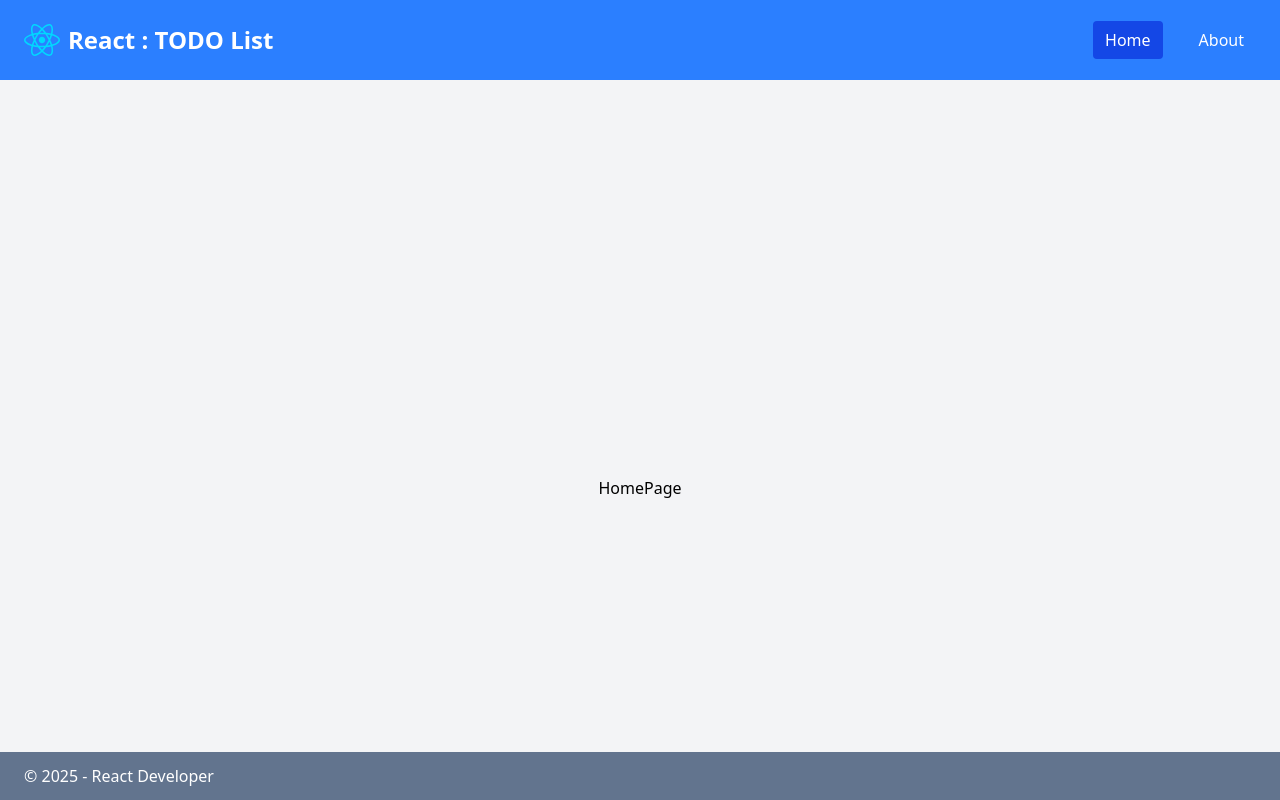
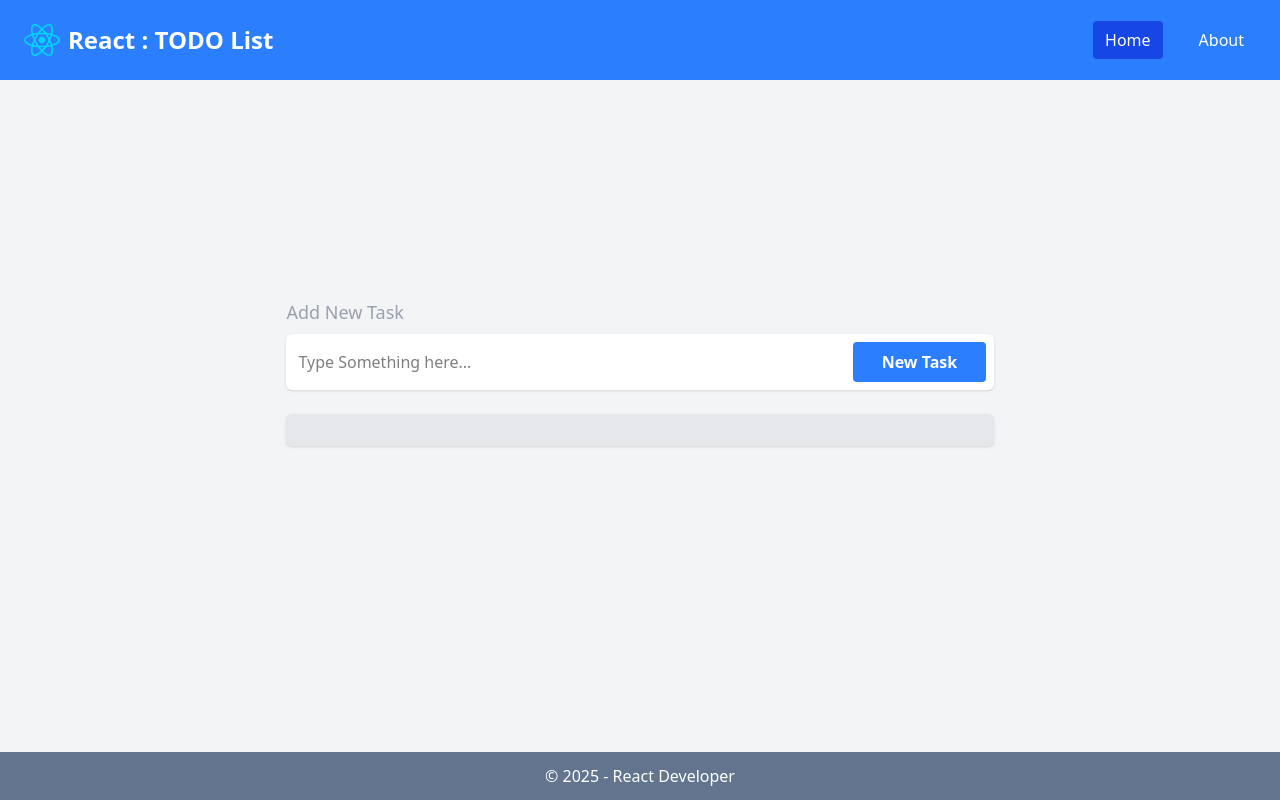
Before and after one commit to pr-skntc/React-WebApp, a React (Vite) app: page / in a window 1280 px wide. Built offline with nearby package versions, Linux system fonts and the light colour scheme.

Commit message:
25/8/68 16:49

```diff
--- /dev/null
+++ b/src/Components/NewTask.jsx
@@ -0,0 +1,46 @@
+import React, { useState } from "react";
+
+function NewTask({ addTask }) {
+  const [title, setTitle] = useState("");
+  const submitForm = (e) => {
+    e.preventDefault();
+
+    const task = {
+      title,
+      date: new Date().toLocaleString(),
+    };
+
+    addTask(task);
+  };
+
+  return (
+    <>
+      <form onSubmit={submitForm}>
+        <label htmlFor="title" className="text-lg text-gray-400">
+          Add New Task
+        </label>
+        <div className="flex gap-x-2 bg-white rounded-md shadow-sm p-2 pl-3 mt-2">
+          <input
+            id="title"
+            type="text"
+            className="focus:outline-none w-full"
+            maxLength="30"
+            placeholder="Type Something here..."
+            autoFocus
+            required
+            value={title}
+            onChange={(e) => setTitle(e.target.value)}
+          />
+          <button
+            type="submit"
+            className="w-40 px-3 py-2 rounded font-semibold bg-blue-500 text-white hover:bg-blue-700"
+          >
+            New Task
+          </button>
+        </div>
+      </form>
+    </>
+  );
+}
+
+export default NewTask;
--- /dev/null
+++ b/src/Components/TodoItem.jsx
@@ -0,0 +1,17 @@
+function TodoItem(props) {
+  return (
+    <li className="flex bg-white rounded shadow-sm p-4 mt-4 first:mt-0">
+      <div className="flex gap-x-4 mr-auto items-center">
+        <div className="h-6 w-6 rounded-full shadow-sm text-white text-sm bg-teal-400 text-center ">
+          {props.id + 1}
+        </div>
+        <div>
+          <p className="font-semibold">{props.todo.title}</p>
+          <p className="text-sm text-gray-400">{props.todo.date}</p>
+        </div>
+      </div>
+    </li>
+  );
+}
+
+export default TodoItem;
--- a/src/Layouts/MainLayout.jsx
+++ b/src/Layouts/MainLayout.jsx
@@ -8,8 +8,9 @@
     <>
       <Navbar />
       <main>
-        <div className="px-4 md:px-6 pt-12 pb-24 w-full xl:w-[59%] space-y-6"></div>
-        <Outlet />
+        <div className="px-4 md:px-6 pt-2 pb-24 w-full xl:w-[59%] space-y-6">
+          <Outlet />
+        </div>
       </main>
       <Footer />
     </>
--- a/src/Pages/HomePage.jsx
+++ b/src/Pages/HomePage.jsx
@@ -1,7 +1,22 @@
-import React from "react";
+import React, { useState } from "react";
+import NewTask from "../Components/NewTask";
+import TodoItem from "../Components/TodoItem";
+function HomePage() {
+  const [todos, setTodos] = useState([]);
 
-function HomePage() {
-  return <div>HomePage</div>;
+  const addTask = (task) => {
+    setTodos((prevTodos) => [...prevTodos, task]);
+  };
+  return (
+    <>
+      <NewTask addTask={addTask} />
+      <ul className="bg-gray-200 rounded-md shadow-sm p-4">
+        {todos.map((todo, i) => (
+          <TodoItem key={i} id={i} todo={todo} />
+        ))}
+      </ul>
+    </>
+  );
 }
 
 export default HomePage;
--- a/src/Pages/NotFound.jsx
+++ b/src/Pages/NotFound.jsx
@@ -1,9 +1,15 @@
-import React from 'react'
+import React from "react";
 
 function NotFound() {
   return (
-    <div>NotFound</div>
-  )
+    <>
+      <div className="text-center">
+        <h1 className="text-gray-400 font-bold text-7xl">404 ERROR</h1>
+        <h2 className="mt-6 font-bold text-3xl">Page Not Found</h2>
+        <p className="text-xl">The Page you are looking for dose not exist.</p>
+      </div>
+    </>
+  );
 }
 
-export default NotFound
+export default NotFound;
--- a/src/index.css
+++ b/src/index.css
@@ -12,5 +12,5 @@
   @apply flex flex-col flex-1 justify-center place-items-center;
 }
 footer {
-  @apply flex px-4 md:px-6 py-3 bg-slate-500 text-white items-center;
+  @apply flex flex-col px-4 md:px-6 py-3 bg-slate-500 text-white items-center;
 }
```
